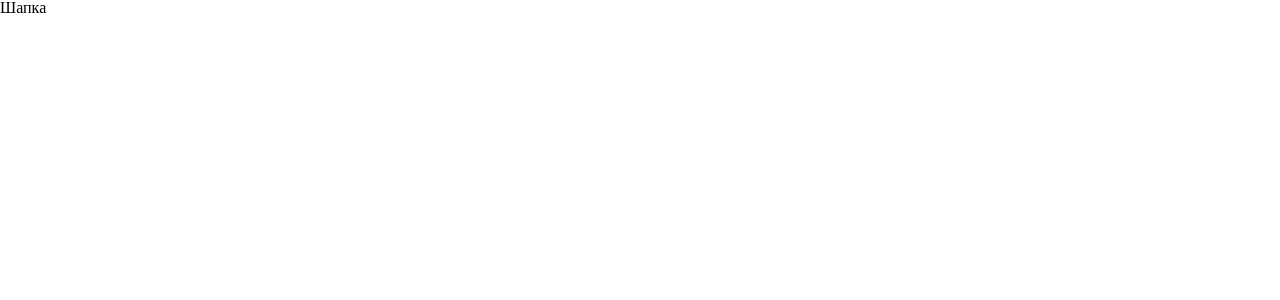
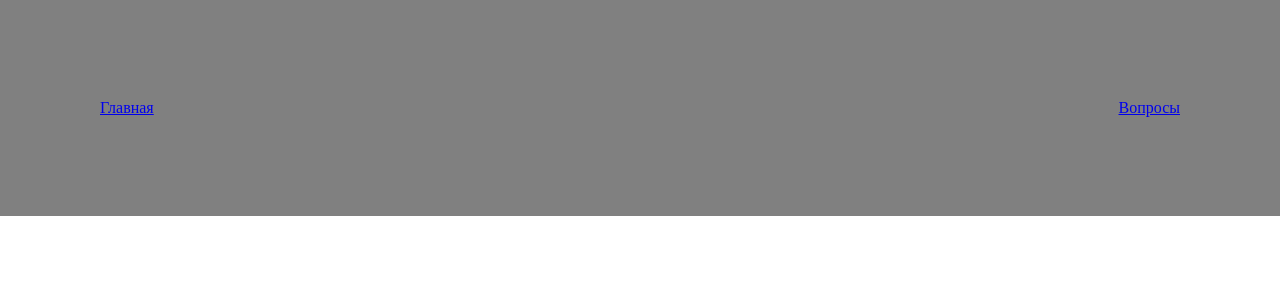
Before and after one commit to PaPguS/m6, a Vue app: page / in a window 1280 px wide. Before the commit this address had no page. Shown: the top 300 px of the page. Built offline with nearby package versions, Linux system fonts and the light colour scheme.

Commit message:
first_shop

```diff
--- a/src/components/Header.vue
+++ b/src/components/Header.vue
@@ -3,9 +3,16 @@
 
 <template>
     <header>
-        Шапка
+        <router-link to="/">Главная</router-link>
+        <router-link to="/faq">Вопросы</router-link>
     </header>
 </template>
 
 <style scoped>
+header{
+    background: grey;
+    display: flex;
+    justify-content: space-between;
+    padding: 100px;
+}
 </style>
--- a/src/router/index.js
+++ b/src/router/index.js
@@ -3,19 +3,17 @@ import { createRouter, createWebHistory } from 'vue-router'
 const router = createRouter({
   history: createWebHistory(import.meta.env.BASE_URL),
   routes: [
-  //  {
-  //     path: '/',
-  //     name: 'home',
-  //     component: HomeView,
-  //   },
-  //   {
-  //     path: '/about',
-  //     name: 'about',
-  //     // route level code-splitting
-  //     // this generates a separate chunk (About.[hash].js) for this route
-  //     // which is lazy-loaded when the route is visited.
-  //     component: () => import('../views/AboutView.vue'),
-  //   },
+    {
+      path: '/',
+      name: 'main',
+      component: () => import('../views/Main.vue'),
+    },
+    {
+      path: '/faq',
+      name: 'faq',
+      component: () => import('../views/FAQ.vue'),
+    },
+
    ],
 })
 
--- /dev/null
+++ b/src/views/Main.vue
@@ -0,0 +1,27 @@
+<script setup>
+// import Cart from '../components/Cart.vue'
+import {onMounted, ref } from "vue";
+
+
+let data = ref([])
+
+async function getData() {
+    let response = await fetch("https://2d67a15116fee664.mokky.dev/product")
+    data.value = await response.json()
+}
+
+onMounted(() => {
+    getData()
+})
+
+</script>
+<template>
+    <section>
+        {{data}}
+        <!-- <Cart v-for="(item, index) in data" :key="index" :item="item"/> -->
+    </section>
+</template>
+
+<style scoped>
+
+</style>
```
Also changed, not shown: src/components/Card.vue (added, +16 -0 lines), src/views/FAQ.vue (added).
